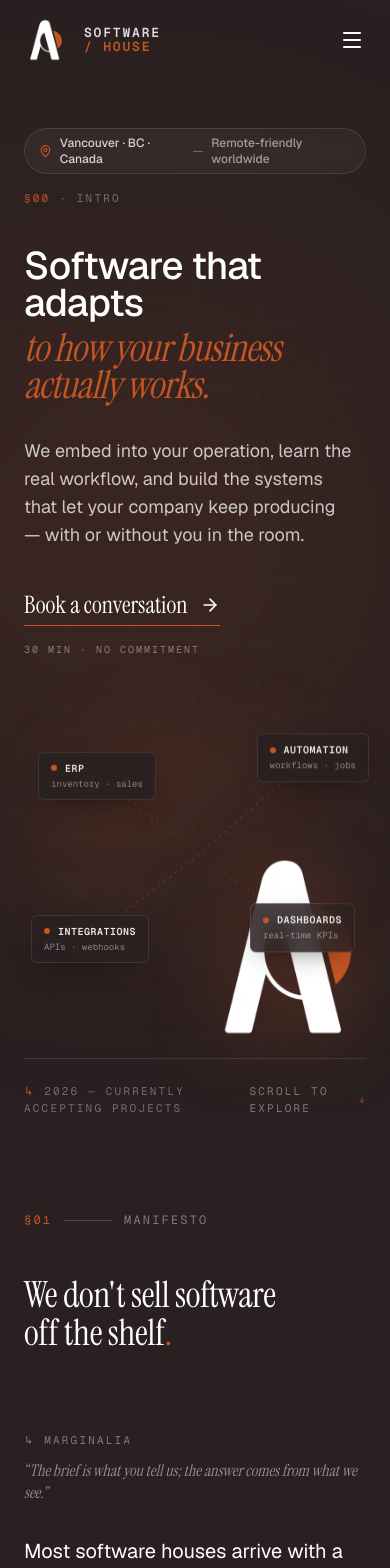
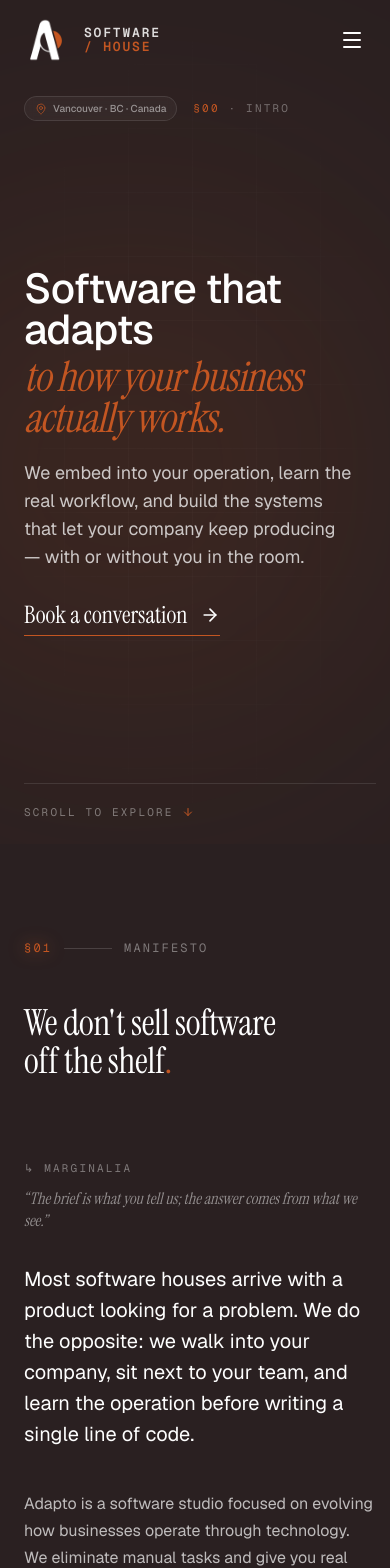
Before and after one commit to duduborges/adapto, a Next.js app: page /en in a window 390 px wide. Shown: the top 1568 px of the page. Built offline with nearby package versions, Linux system fonts and the light colour scheme.

Commit message:
Fix front-end

```diff
--- a/components/sections/Differentials.tsx
+++ b/components/sections/Differentials.tsx
@@ -80,7 +80,7 @@ export function Differentials({ dict }: DifferentialsProps) {
             {dict.differentials.contrast.themHeading}
           </span>
           <span className="col-span-6 inline-flex items-center gap-2 font-mono text-[11px] font-semibold uppercase tracking-[0.2em] text-ember">
-            <span className="h-1.5 w-1.5 rounded-full bg-ember" />
+            <span className="h-1.5 w-1.5 rounded-full bg-ember shadow-[0_0_6px_rgba(195,86,34,0.9)]" />
             {dict.differentials.contrast.usHeading}
           </span>
         </div>
--- a/components/sections/Hero.tsx
+++ b/components/sections/Hero.tsx
@@ -16,11 +16,11 @@ export function Hero({ dict, lang = 'en' }: HeroProps) {
   // French copy is longer — pull the headline ceiling down so it doesn't overflow.
   const titleClamp =
     lang === 'fr'
-      ? 'text-[clamp(2rem,5.2vw,5rem)]'
-      : 'text-[clamp(2.4rem,6.2vw,6.5rem)]';
+      ? 'text-[clamp(2rem,3.8vw,3.8rem)]'
+      : 'text-[clamp(2.6rem,5vw,4.4rem)]';
 
   return (
-    <section className="relative isolate min-h-[100svh] overflow-hidden bg-ink pt-32 md:pt-36">
+    <section className="relative isolate flex min-h-[100svh] flex-col overflow-hidden bg-ink pt-24 md:pt-28">
       {/* subtle grid background */}
       <div
         aria-hidden
@@ -31,8 +31,18 @@ export function Hero({ dict, lang = 'en' }: HeroProps) {
         aria-hidden
         className="pointer-events-none absolute right-0 top-1/4 -z-10 h-[520px] w-[520px] rounded-full bg-ember/15 blur-[140px]"
       />
+      {/* Large brand mark watermark — slightly lighter than bg, bleeds off the right edge */}
+      <div aria-hidden className="pointer-events-none absolute right-[-18%] top-1/2 hidden -translate-y-1/2 select-none lg:block">
+        <Image
+          src="/logos/adapto-mark.png"
+          alt=""
+          width={1600}
+          height={1600}
+          className="h-[80svh] w-auto opacity-[0.12]"
+        />
+      </div>
 
-      <Container size="wide" className="relative">
+      <Container size="wide" className="relative flex flex-1 flex-col pb-6 md:pb-8">
         {/* Top meta row — Vancouver chip + section index */}
         <motion.div
           initial={{ opacity: 0, y: 8 }}
@@ -40,21 +50,23 @@ export function Hero({ dict, lang = 'en' }: HeroProps) {
           transition={{ duration: 0.5 }}
           className="flex flex-wrap items-center gap-4"
         >
-          <span className="inline-flex items-center gap-2 rounded-full border border-cream/10 bg-cream/[0.04] px-3.5 py-1.5 text-xs font-medium text-cream/80 backdrop-blur-sm">
-            <MapPin className="h-3.5 w-3.5 text-ember" />
+          <span className="inline-flex items-center gap-1.5 rounded-full border border-cream/10 bg-cream/[0.04] px-2.5 py-1 text-[10px] font-medium text-cream/50 backdrop-blur-sm md:gap-2 md:px-3.5 md:py-1.5 md:text-xs md:text-cream/80">
+            <MapPin className="h-3 w-3 text-ember/70 md:h-3.5 md:w-3.5 md:text-ember" />
             <span>Vancouver · BC · Canada</span>
-            <span className="text-cream/30">—</span>
-            <span className="text-cream/55">Remote-friendly worldwide</span>
+            <span className="hidden text-cream/30 md:inline">—</span>
+            <span className="hidden text-cream/55 md:inline">Remote-friendly worldwide</span>
           </span>
           <span className="font-mono text-[11px] uppercase tracking-[0.2em] text-cream/35">
             <span className="text-ember">§00</span> · Intro
           </span>
         </motion.div>
 
+        {/* Flex-1 wrapper: centers the content block between meta row and strip */}
+        <div className="flex flex-1 items-center py-6">
           {/* Title + Visual two-column grid */}
-        <div className="mt-10 grid grid-cols-12 items-center gap-8 md:mt-14 lg:gap-12">
+          <div className="grid w-full grid-cols-12 items-center gap-8 lg:gap-12">
             {/* Headline column */}
-          <div className="col-span-12 lg:col-span-7">
+            <div className="col-span-12 lg:col-span-6">
               <motion.h1
                 initial={{ opacity: 0, y: 16 }}
                 animate={{ opacity: 1, y: 0 }}
@@ -71,7 +83,7 @@ export function Hero({ dict, lang = 'en' }: HeroProps) {
                 initial={{ opacity: 0, y: 12 }}
                 animate={{ opacity: 1, y: 0 }}
                 transition={{ duration: 0.6, delay: 0.2 }}
-              className="mt-8 max-w-xl text-balance text-lg leading-[1.55] text-cream/75 md:mt-10 md:text-xl"
+                className="mt-5 text-balance text-lg leading-[1.55] text-cream/75 md:mt-7 md:text-xl"
               >
                 {dict.hero.subtitle}
               </motion.p>
@@ -80,7 +92,7 @@ export function Hero({ dict, lang = 'en' }: HeroProps) {
                 initial={{ opacity: 0, y: 12 }}
                 animate={{ opacity: 1, y: 0 }}
                 transition={{ duration: 0.6, delay: 0.3 }}
-              className="mt-10 flex flex-wrap items-center gap-x-8 gap-y-4 md:mt-12"
+                className="mt-7 flex flex-wrap items-center gap-x-8 gap-y-4 md:mt-9"
               >
                 <a
                   href={bookingHref()}
@@ -92,7 +104,7 @@ export function Hero({ dict, lang = 'en' }: HeroProps) {
                   <span>{dict.hero.cta}</span>
                   <ArrowRight className="h-5 w-5 self-center transition-transform group-hover:translate-x-1" />
                 </a>
-              <span className="font-mono text-[10px] uppercase tracking-[0.2em] text-cream/40">
+                <span className="hidden font-mono text-[10px] uppercase tracking-[0.2em] text-cream/40 md:inline">
                   30 min · No commitment
                 </span>
               </motion.div>
@@ -103,15 +115,16 @@ export function Hero({ dict, lang = 'en' }: HeroProps) {
               initial={{ opacity: 0, scale: 0.96 }}
               animate={{ opacity: 1, scale: 1 }}
               transition={{ duration: 0.9, delay: 0.15, ease: [0.22, 1, 0.36, 1] }}
-            className="col-span-12 mt-6 lg:col-span-5 lg:mt-0"
+              className="col-span-12 hidden lg:col-span-6 lg:block"
             >
               <HeroVisual />
             </motion.div>
           </div>
+        </div>
 
-        {/* Bottom strip — scroll hint only (Built by Brazilian Engineers removed) */}
-        <div className="mt-16 flex items-center justify-between border-t border-cream/10 pt-6 md:mt-24">
-          <p className="font-mono text-[11px] uppercase tracking-[0.2em] text-cream/35">
+        {/* Bottom strip — always visible, sits below the flex-1 wrapper */}
+        <div className="flex items-center justify-between border-t border-cream/10 pt-5">
+          <p className="hidden font-mono text-[11px] uppercase tracking-[0.2em] text-cream/35 md:block">
             <span className="text-ember">↳</span> 2026 — Currently accepting projects
           </p>
           <a
@@ -141,68 +154,30 @@ function HeroVisual() {
         className="absolute inset-[6%] rounded-full bg-gradient-to-br from-ember/20 via-ember/5 to-transparent blur-2xl"
       />
 
-      {/* Centered brand mark */}
-      <motion.div
-        initial={{ y: 4 }}
-        animate={{ y: [-2, 2, -2] }}
-        transition={{ duration: 6, repeat: Infinity, ease: 'easeInOut' }}
-        className="absolute left-1/2 top-1/2 z-10 -translate-x-1/2 -translate-y-1/2"
-      >
-        <Image
-          src="/logos/adapto-mark.png"
-          alt=""
-          width={1600}
-          height={1600}
-          priority
-          className="h-48 w-auto select-none drop-shadow-[0_8px_40px_rgba(195,86,34,0.35)] sm:h-56 lg:h-72"
-        />
-      </motion.div>
-
-      {/* Orbital "module" cards */}
-      <FloatingChip
-        label="ERP"
-        sublabel="inventory · sales"
-        className="left-[4%] top-[14%]"
-        delay={0}
-      />
-      <FloatingChip
-        label="Automation"
-        sublabel="workflows · jobs"
-        className="right-[2%] top-[8%]"
-        delay={0.4}
-      />
-      <FloatingChip
-        label="Dashboards"
-        sublabel="real-time KPIs"
-        className="right-[6%] bottom-[14%]"
-        delay={0.8}
-      />
-      <FloatingChip
-        label="Integrations"
-        sublabel="APIs · webhooks"
-        className="left-[2%] bottom-[10%]"
-        delay={1.2}
-      />
+      <FloatingChip label="ERP"          sublabel="inventory · sales" className="left-[4%]  top-[14%]"    delay={0}   />
+      <FloatingChip label="Automation"   sublabel="workflows · jobs"   className="right-[2%] top-[8%]"     delay={0.4} />
+      <FloatingChip label="Dashboards"   sublabel="real-time KPIs"     className="right-[6%] bottom-[14%]" delay={0.8} />
+      <FloatingChip label="Integrations" sublabel="APIs · webhooks"    className="left-[2%]  bottom-[10%]" delay={1.2} />
 
       {/* Subtle connecting lines */}
       <svg
         aria-hidden
         viewBox="0 0 400 320"
         preserveAspectRatio="none"
-        className="absolute inset-0 h-full w-full text-ember/30"
+        className="absolute inset-0 h-full w-full"
       >
         <defs>
           <linearGradient id="hero-line" x1="0" y1="0" x2="1" y2="1">
-            <stop offset="0%" stopColor="#c35622" stopOpacity="0" />
-            <stop offset="50%" stopColor="#c35622" stopOpacity="0.5" />
+            <stop offset="0%"   stopColor="#c35622" stopOpacity="0" />
+            <stop offset="50%"  stopColor="#c35622" stopOpacity="0.5" />
             <stop offset="100%" stopColor="#c35622" stopOpacity="0" />
           </linearGradient>
         </defs>
         <g stroke="url(#hero-line)" strokeWidth="1" fill="none" strokeDasharray="3 5">
-          <line x1="80" y1="70" x2="200" y2="160" />
-          <line x1="320" y1="55" x2="200" y2="160" />
+          <line x1="80"  y1="70"  x2="200" y2="160" />
+          <line x1="320" y1="55"  x2="200" y2="160" />
           <line x1="320" y1="250" x2="200" y2="160" />
-          <line x1="70" y1="260" x2="200" y2="160" />
+          <line x1="70"  y1="260" x2="200" y2="160" />
         </g>
       </svg>
     </div>
--- a/components/sections/Process.tsx
+++ b/components/sections/Process.tsx
@@ -28,6 +28,11 @@ export function Process({ dict }: ProcessProps) {
       <div
         aria-hidden
         className="pointer-events-none absolute inset-0 -z-10 grid-bg opacity-40"
+      />
+      {/* Ember bloom — warm glow behind the sticky-note diagram */}
+      <div
+        aria-hidden
+        className="pointer-events-none absolute bottom-1/4 left-1/4 -z-10 h-[500px] w-[700px] rounded-full bg-ember/[0.07] blur-[130px]"
       />
 
       <SectionLabel index="03" label={dict.process.eyebrow} />
--- a/components/ui/SectionLabel.tsx
+++ b/components/ui/SectionLabel.tsx
@@ -15,7 +15,7 @@ export function SectionLabel({ index, label, className }: SectionLabelProps) {
         className,
       )}
     >
-      <span className="text-ember">§{index}</span>
+      <span className="text-ember drop-shadow-[0_0_8px_rgba(195,86,34,0.7)]">§{index}</span>
       <span className="h-px w-12 bg-cream/15" />
       <span>{label}</span>
     </div>
--- a/package.json
+++ b/package.json
@@ -13,7 +13,7 @@
     "framer-motion": "^11.11.17",
     "geist": "^1.7.0",
     "lucide-react": "^0.553.0",
-    "next": "15.0.7",
+    "next": "^15.5.19",
     "react": "^18.3.1",
     "react-dom": "^18.3.1",
     "react-hook-form": "^7.53.2",
```
Also changed, not shown: components/sections/Contact.tsx (+11 -1 lines), components/sections/Portfolio.tsx (+6 -1 lines), components/sections/Services.tsx (+7 -2 lines), image.png (added), 1 other file (tests, documents, lock files or other folders). Lines whose indentation alone changed are shown as unchanged.
